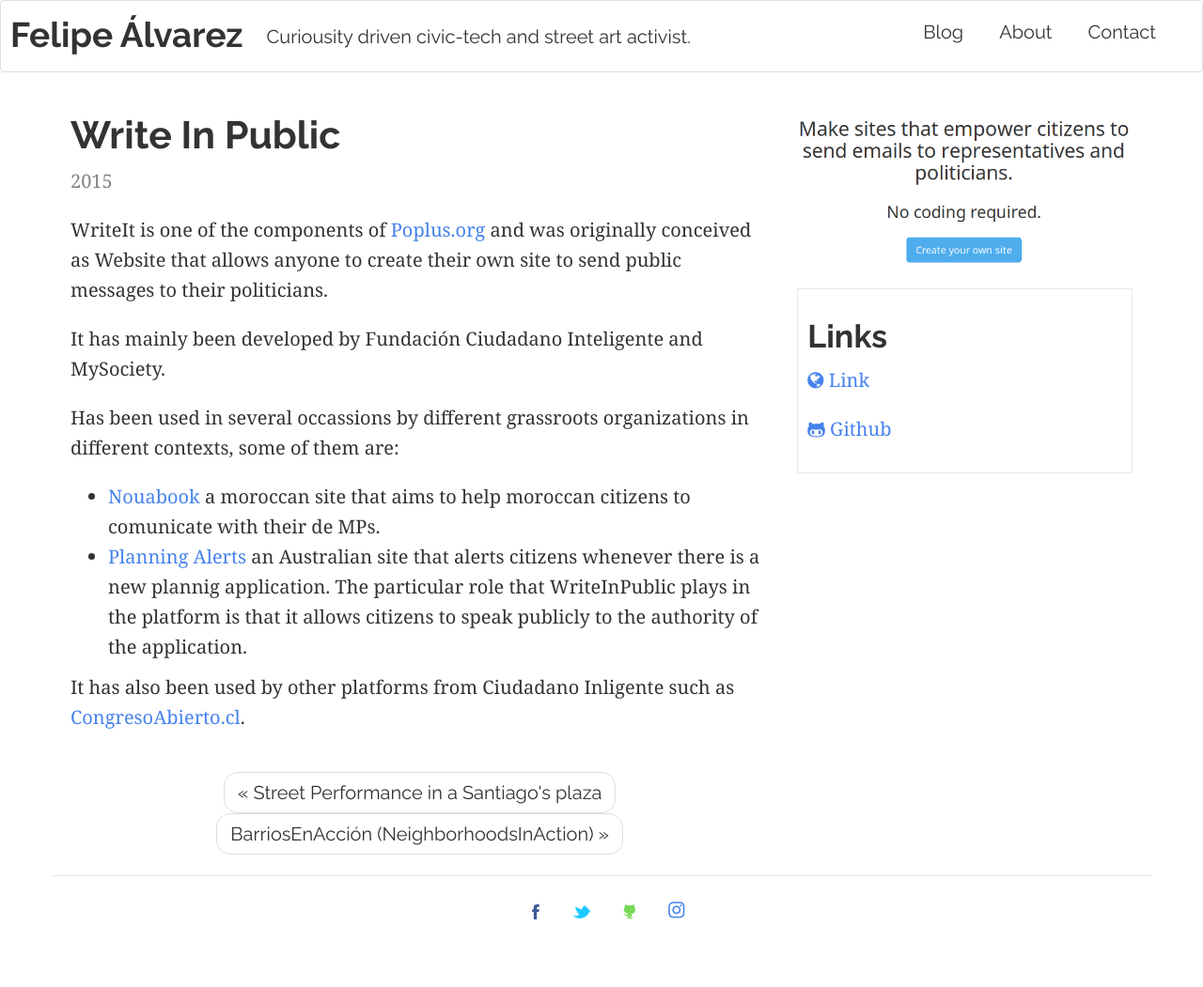
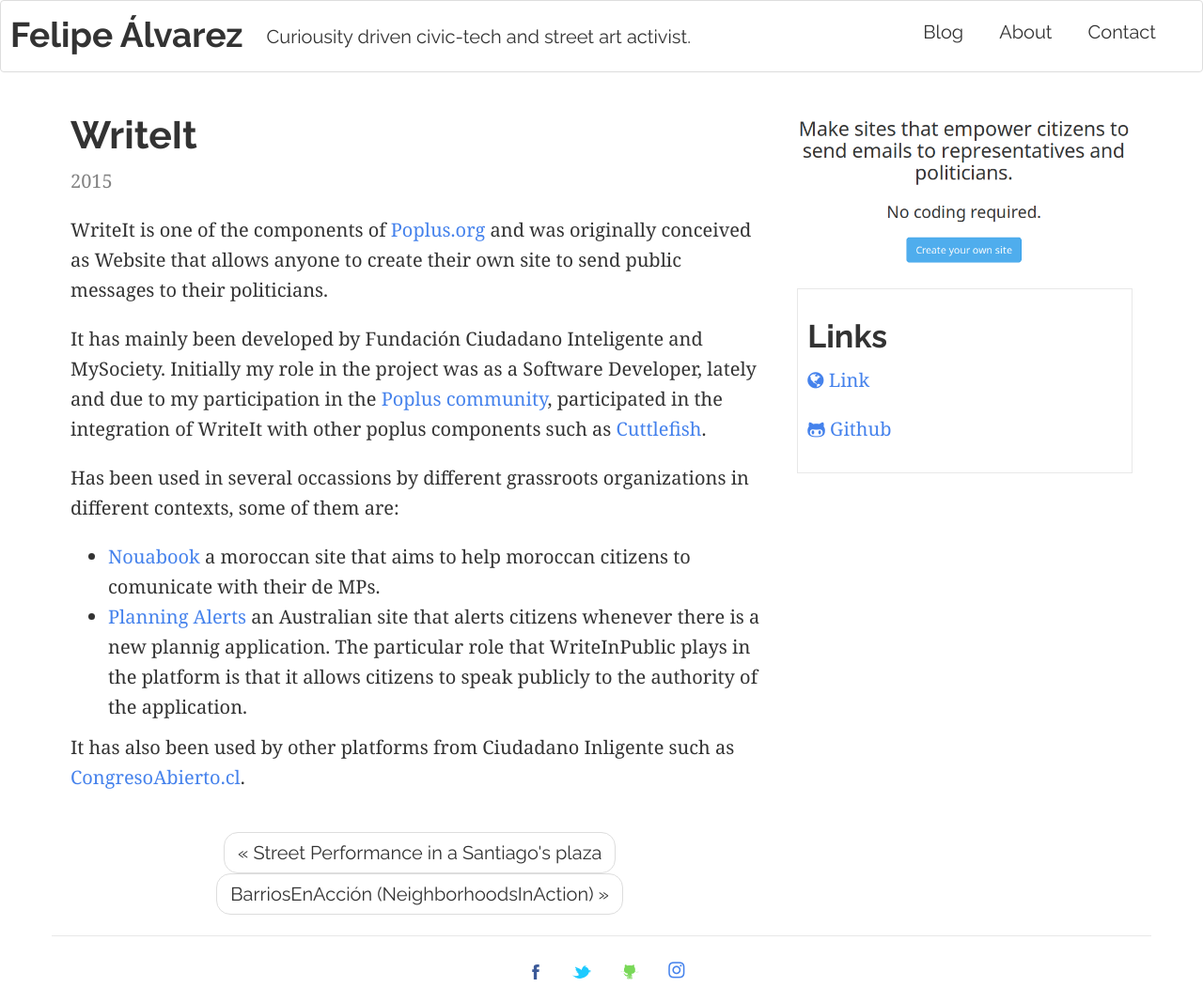
Before and after one commit to lfalvarez/portfolio, a Jekyll site: the page built from _posts/2016-06-09-write-in-public.markdown, in a window 1280 px wide. Shown: the whole page at 94% size. Built offline with Jekyll 4.4.1, drawn with Linux system fonts in a browser that asks for light colours; before the commit the page ends 987 px from its top, so only the background shows below that.

Commit message:
Improving WriteIt

```diff
--- a/_posts/2016-06-09-write-in-public.markdown
+++ b/_posts/2016-06-09-write-in-public.markdown
@@ -1,6 +1,6 @@
 ---
 layout: post
-title:  "Write In Public"
+title:  "WriteIt"
 img: write-in-public-1.png
 year: 2015
 categories: [civic-tech]
@@ -14,7 +14,7 @@
 ---
 WriteIt is one of the components of [Poplus.org](http://poplus.org) and was originally conceived as Website that allows anyone to create their own site to send public messages to their politicians.
 
-It has mainly been developed by Fundación Ciudadano Inteligente and MySociety.
+It has mainly been developed by Fundación Ciudadano Inteligente and MySociety. Initially my role in the project was as a Software Developer, lately and due to my participation in the [Poplus community](/poplus/), participated in the integration of WriteIt with other poplus components such as [Cuttlefish](https://cuttlefish.io/).
 
 Has been used in several occassions by different grassroots organizations in different contexts, some of them are:
 
```
